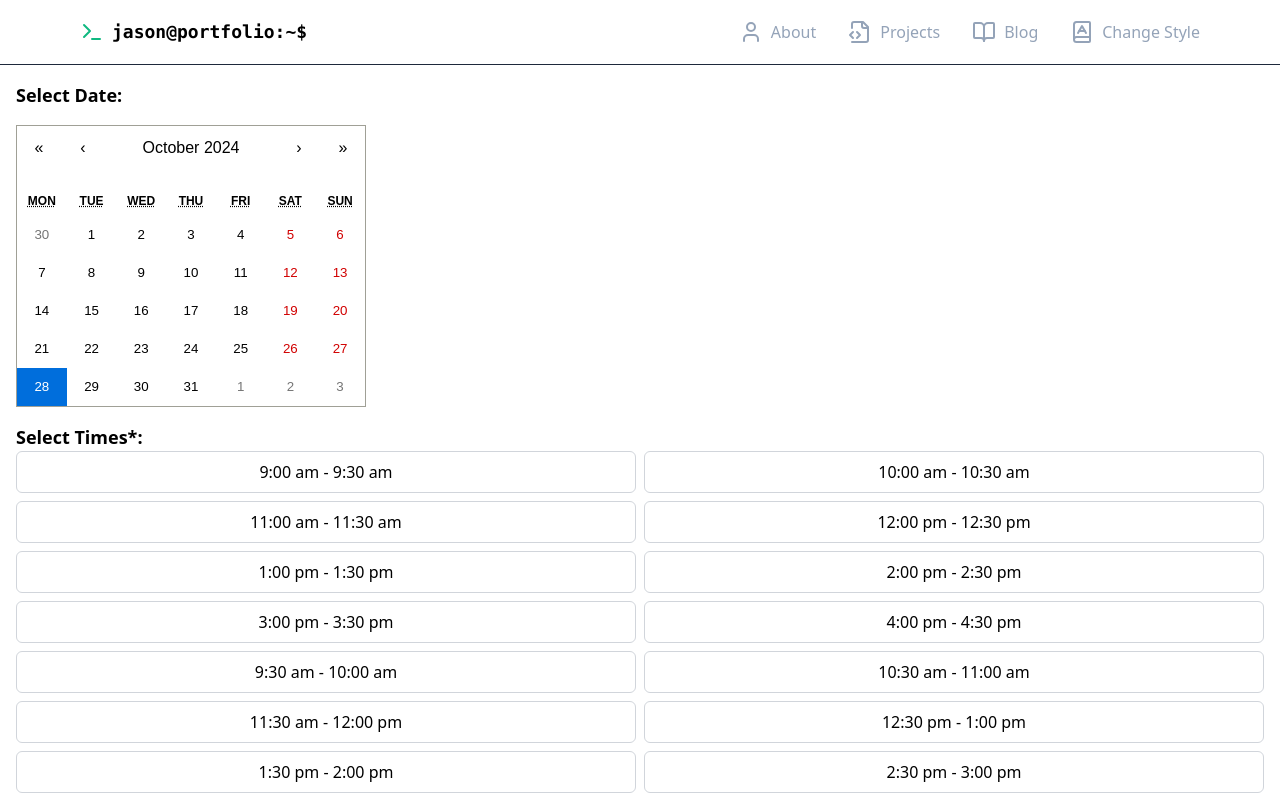
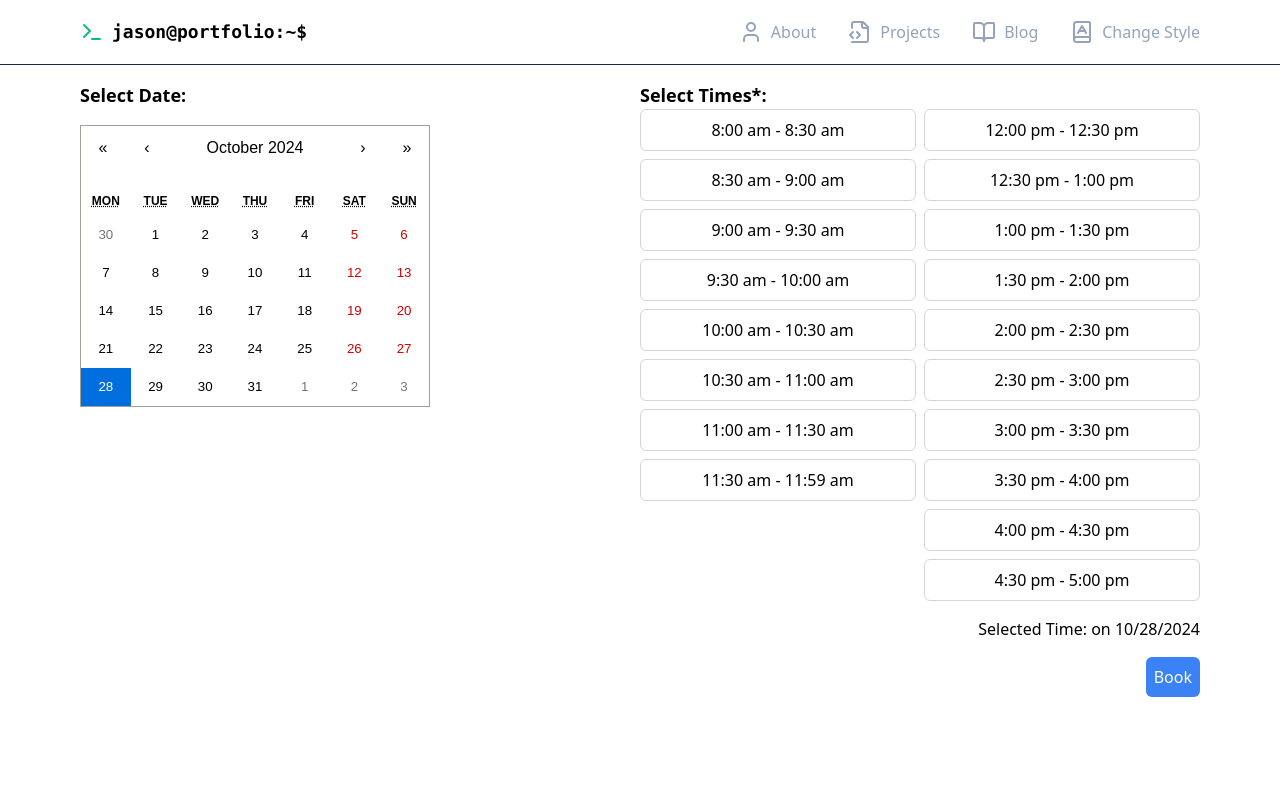
Before and after one commit to Jason9265/my_portfolio, a Next.js app in the folder my_portfolio/: page /calendar in a window 1280 px wide. Shown: the top 799 px of the page. Built offline with nearby package versions, Linux system fonts and the light colour scheme.

Commit message:
align time table

```diff
--- a/my_portfolio/src/app/calendar/page.tsx
+++ b/my_portfolio/src/app/calendar/page.tsx
@@ -9,21 +9,23 @@
   const [timeSlot, setTimeSlot] = useState("");
 
   const timeSlots = [
+    "8:00 am - 8:30 am",
+    "8:30 am - 9:00 am",
     "9:00 am - 9:30 am",
+    "9:30 am - 10:00 am",
     "10:00 am - 10:30 am",
+    "10:30 am - 11:00 am",
     "11:00 am - 11:30 am",
+    "11:30 am - 11:59 am",
     "12:00 pm - 12:30 pm",
+    "12:30 pm - 1:00 pm",
     "1:00 pm - 1:30 pm",
+    "1:30 pm - 2:00 pm",
     "2:00 pm - 2:30 pm",
+    "2:30 pm - 3:00 pm",
     "3:00 pm - 3:30 pm",
+    "3:30 pm - 4:00 pm",
     "4:00 pm - 4:30 pm",
-    "9:30 am - 10:00 am",
-    "10:30 am - 11:00 am",
-    "11:30 am - 12:00 pm",
-    "12:30 pm - 1:00 pm",
-    "1:30 pm - 2:00 pm",
-    "2:30 pm - 3:00 pm",
-    "3:30 pm - 4:00 pm",
     "4:30 pm - 5:00 pm",
   ];
 
@@ -34,12 +36,18 @@
   return (
     <>
       <Header />
-      <div className="container mx-auto p-4">
+      <div className="container mx-auto p-4 max-w-6xl">
+        <div className="flex">
+          <div className="w-1/2">
             <h2 className="text-lg font-semibold">Select Date:</h2>
             <Calendar onChange={setDate} value={date} className="my-4" />
+          </div>
+          <div className="w-1/2">
             <h2 className="text-lg font-semibold">Select Times*:</h2>
             <div className="grid grid-cols-2 gap-2">
-          {timeSlots.map((slot) => (
+              {/* AM Time Slots */}
+              <div className="flex flex-col gap-2">
+                {timeSlots.filter(slot => slot.includes('am')).map((slot) => (
                   <button
                     key={slot}
                     onClick={() => handleTimeSelect(slot)}
@@ -50,10 +58,28 @@
                   </button>
                 ))}
               </div>
-        <p className="mt-4">Selected Time: {timeSlot}</p>
+              {/* PM Time Slots */}
+              <div className="flex flex-col gap-2">
+                {timeSlots.filter(slot => slot.includes('pm')).map((slot) => (
+                  <button
+                    key={slot}
+                    onClick={() => handleTimeSelect(slot)}
+                    className={`p-2 border rounded-md transition duration-200
+                  ${timeSlot === slot ? 'bg-blue-500 text-white' : 'bg-white text-black border-gray-300 hover:bg-gray-100'}`}
+                  >
+                    {slot}
+                  </button>
+                ))}
+              </div>
+            </div>
+          </div>
+        </div>
+        <p className="mt-4 flex justify-end">Selected Time: {timeSlot} on {date.toLocaleDateString()}</p>
+        <div className="flex justify-end">
           <button className="mt-4 p-2 bg-blue-500 text-white rounded-md hover:bg-blue-600">
-          Continue to step 2
+            Book
           </button>
+        </div>
       </div>
     </>
   );
```
Lines whose indentation alone changed are shown as unchanged.
